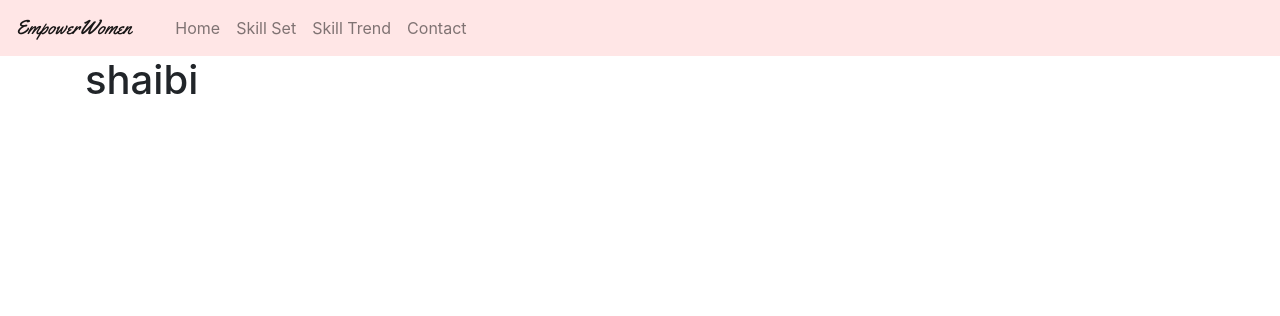
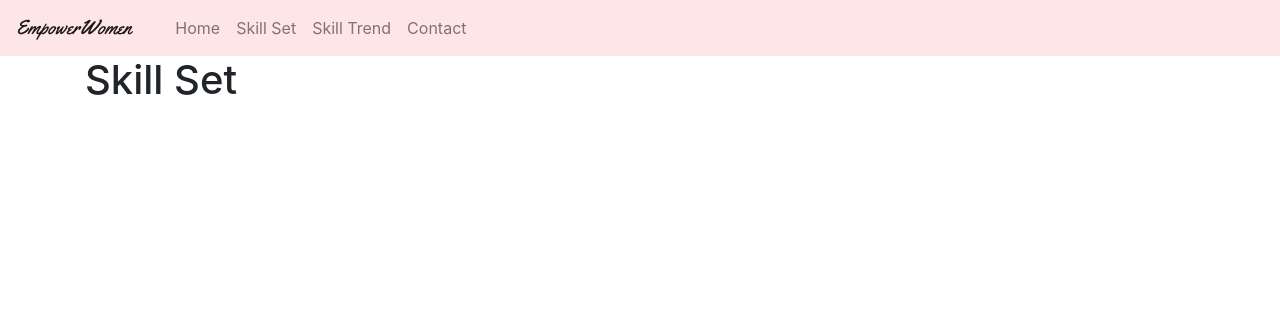
Before and after one commit to XenoWang/FIT5120_EmpowerWomen, a Flask app: page /skillset in a window 1280 px wide. Shown: the top 316 px of the page. Run offline with Flask 3, Linux system fonts and the light colour scheme; some libraries are stand-ins or nearby versions.

Commit message:
Changed header

```diff
--- a/EmpowerWomen/templates/SkillSetPage.html
+++ b/EmpowerWomen/templates/SkillSetPage.html
@@ -43,7 +43,7 @@
     </div>
 
     <div class="container">
-        <h1> shaibi </h1>
+        <h1>Skill Set</h1>
     </div>
 
 </body>
--- a/EmpowerWomen/templates/SkillTrendPage.html
+++ b/EmpowerWomen/templates/SkillTrendPage.html
@@ -40,7 +40,7 @@
     </nav>
 
     <div class="container">
-        <h1> nmsl </h1>
+        <h1>Skill Trend</h1>
     </div>
 
 </body>
```
